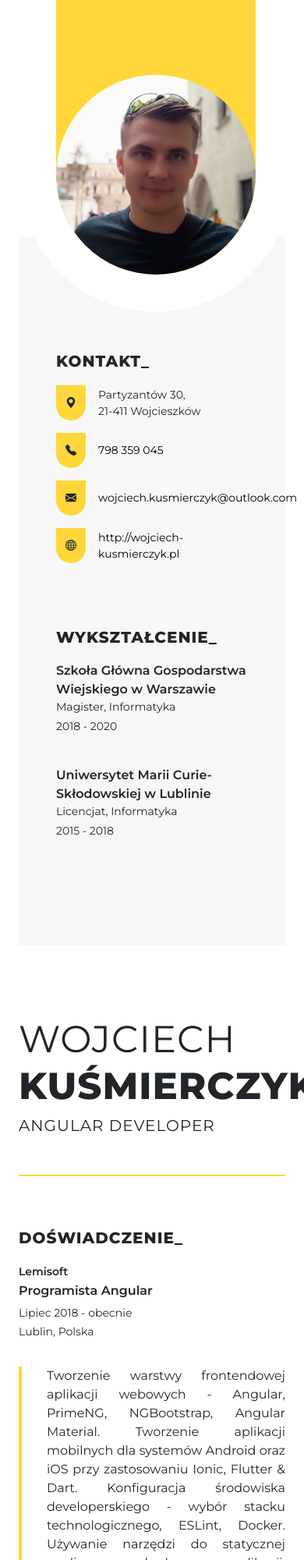
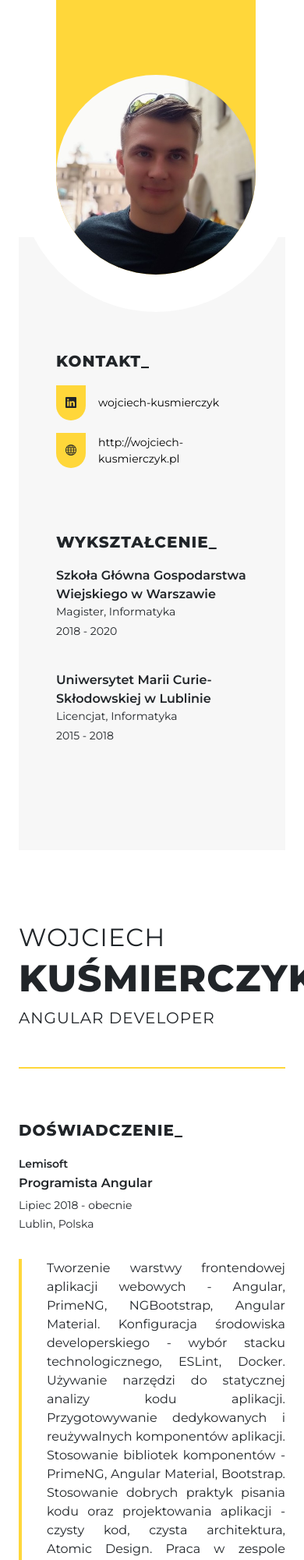
Before and after one commit to kusmierczykw/wojciech-kusmierczyk.io, a Gatsby site: page / in a window 390 px wide. Shown: the top 2000 px of the page at 78% size. Built offline with nearby package versions, Linux system fonts and the light colour scheme; Gatsby itself is replaced by a stand-in of ours; a web font is replaced by a local one.

Commit message:
Changes of translations. Hide phone number and email address. Add linkedin link.

```diff
--- a/src/fragments/Contact.tsx
+++ b/src/fragments/Contact.tsx
@@ -8,19 +8,13 @@ function Contact() {
     <div className="contact">
       <SectionTitle title="Kontakt_" />
 
-      <ContactItem icon="bi bi-geo-alt-fill">
-        Partyzantów 30,
-        <br />
-        21-411 Wojcieszków
-      </ContactItem>
-
-      <ContactItem icon="bi bi-telephone-fill">
-        <a href="tel:798359045">798 359 045</a>
-      </ContactItem>
-
-      <ContactItem icon="bi bi-envelope-fill">
-        <a href="mailto:wojciech.kusmierczyk@outlook.com">
-          wojciech.kusmierczyk@outlook.com
+      <ContactItem icon="bi bi-linkedin">
+        <a
+          href="https://www.linkedin.com/in/wojciech-kusmierczyk/"
+          target="_blank"
+          rel="noreferrer"
+        >
+          wojciech-kusmierczyk
         </a>
       </ContactItem>
 
--- a/src/fragments/Experience.tsx
+++ b/src/fragments/Experience.tsx
@@ -17,18 +17,18 @@ function Experience() {
 
         <div className="experience__description">
           Tworzenie warstwy frontendowej aplikacji webowych - Angular, PrimeNG,
-          NGBootstrap, Angular Material. Tworzenie aplikacji mobilnych dla
-          systemów Android oraz iOS przy zastosowaniu Ionic, Flutter & Dart.
-          Konfiguracja środowiska developerskiego - wybór stacku
-          technologicznego, ESLint, Docker. Używanie narzędzi do statycznej
-          analizy kodu aplikacji. Przygotowywanie dedykowanych i reużywalnych
-          komponentów aplikacji. Stosowanie bibliotek komponentów - PrimeNG,
-          Angular Material, Bootstrap. Stosowanie dobrych praktyk pisania kodu
-          oraz projektowania aplikacji - czysty kod, czysta architektura, Atomic
-          Design. Praca w zespole stosującym techniki zwinnego wytwarzania
-          oprogramowania (SCRUM). Estymacja projektów informatycznych i
-          planowanie prac programistycznych. Weryfikacja kodu źródłowego
-          aplikacji. Przygotowanie, weryfikacja oraz ocena zadań rekrutacyjnych.
+          NGBootstrap, Angular Material. Konfiguracja środowiska developerskiego
+          - wybór stacku technologicznego, ESLint, Docker. Używanie narzędzi do
+          statycznej analizy kodu aplikacji. Przygotowywanie dedykowanych i
+          reużywalnych komponentów aplikacji. Stosowanie bibliotek komponentów -
+          PrimeNG, Angular Material, Bootstrap. Stosowanie dobrych praktyk
+          pisania kodu oraz projektowania aplikacji - czysty kod, czysta
+          architektura, Atomic Design. Praca w zespole stosującym techniki
+          zwinnego wytwarzania oprogramowania (SCRUM). Estymacja projektów
+          informatycznych i planowanie prac programistycznych. Weryfikacja kodu
+          źródłowego aplikacji. Przygotowanie, weryfikacja oraz ocena zadań
+          rekrutacyjnych. Prowadzenie rozmów technicznych z potencjalnymi
+          kandydatami.
         </div>
       </div>
 
--- /dev/null
+++ b/src/fragments/Footer.scss
@@ -0,0 +1,11 @@
+@use 'src/styles/variables/typography';
+@use 'src/styles/variables/spacing';
+
+$footer-font-size: typography.$font-size-14;
+$footer-padding: spacing.$size-48 0 spacing.$size-32;
+
+.footer {
+  font-size: $footer-font-size;
+  padding: $footer-padding;
+  text-align: center;
+}
--- /dev/null
+++ b/src/fragments/Footer.tsx
@@ -0,0 +1,11 @@
+import React from 'react';
+import './Footer.scss';
+
+function Footer() {
+  const date = new Date();
+  const fullYear = date.getFullYear();
+
+  return <div className="footer">Wojciech Kuśmierczyk &copy; {fullYear}</div>;
+}
+
+export default Footer;
--- a/src/fragments/Icon.tsx
+++ b/src/fragments/Icon.tsx
@@ -6,7 +6,8 @@ export type IconDefinition =
   | 'bi bi-telephone-fill'
   | 'bi bi-geo-alt-fill'
   | 'bi bi-envelope-fill'
-  | 'bi bi-globe';
+  | 'bi bi-globe'
+  | 'bi bi-linkedin';
 
 export interface IconProps {
   icon: IconDefinition;
--- a/src/fragments/Interests.tsx
+++ b/src/fragments/Interests.tsx
@@ -5,19 +5,20 @@ import SectionTitle from './SectionTitle';
 function Interests() {
   return (
     <div className="interests">
-      <SectionTitle title="Interests_" />
+      <SectionTitle title="Zainteresowania" />
 
       <div className="row">
         <div className="col-lg">
           <ul className="interests__list">
+            <li>Kolarstwo</li>
             <li>Muzyka</li>
             <li>Gry</li>
-            <li>Grafika komputerowa</li>
           </ul>
         </div>
 
         <div className="col-lg">
           <ul className="interests__list">
+            <li>Grafika komputerowa</li>
             <li>UX / UI</li>
             <li>CQRS / DDD</li>
           </ul>
--- a/src/fragments/Personals.scss
+++ b/src/fragments/Personals.scss
@@ -4,6 +4,9 @@ $first-name-font-size: 3rem;
 $first-name-line-height: 1;
 $last-name-font-size: 3rem;
 $position-font-size: 1.25rem;
+
+$first-name-font-size-mobile: 2rem;
+$last-name-font-size-mobile: 3rem;
 
 .personals {
   padding: $personals-padding;
@@ -12,6 +15,18 @@ $position-font-size: 1.25rem;
   &__first-name,
   &__last-name {
     text-transform: uppercase;
+  }
+
+  @media screen and (max-width: 768px) {
+    .personals {
+      &__first-name {
+        font-size: $first-name-font-size-mobile;
+      }
+
+      &__last-name {
+        font-size: $last-name-font-size-mobile;
+      }
+    }
   }
 
   &__first-name {
--- a/src/fragments/Skills.tsx
+++ b/src/fragments/Skills.tsx
@@ -5,7 +5,7 @@ import SectionTitle from './SectionTitle';
 function Skills() {
   return (
     <div className="skills">
-      <SectionTitle title="Skills_" />
+      <SectionTitle title="Umiejętności_" />
 
       <div className="row">
         <div className="col-lg">
--- a/src/pages/index.tsx
+++ b/src/pages/index.tsx
@@ -7,6 +7,7 @@ import SidebarContent from '../fragments/SidebarContent';
 import Agreements from '../fragments/Agreements';
 import Skills from '../fragments/Skills';
 import Interests from '../fragments/Interests';
+import Footer from '../fragments/Footer';
 
 function IndexPage() {
   return (
@@ -25,10 +26,9 @@ function IndexPage() {
           <Experience />
           <Skills />
           <Interests />
-
           <HorizontalLine />
-
           <Agreements />
+          <Footer />
         </div>
       </div>
     </div>
```
